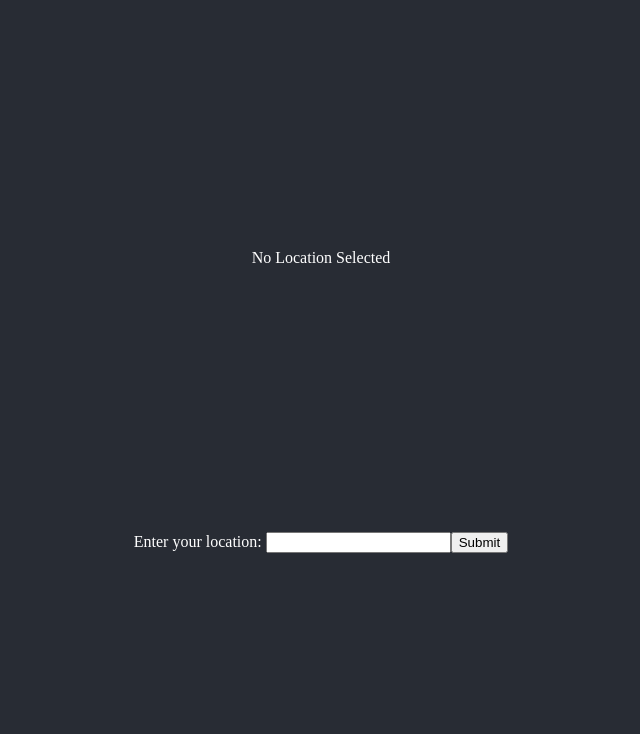
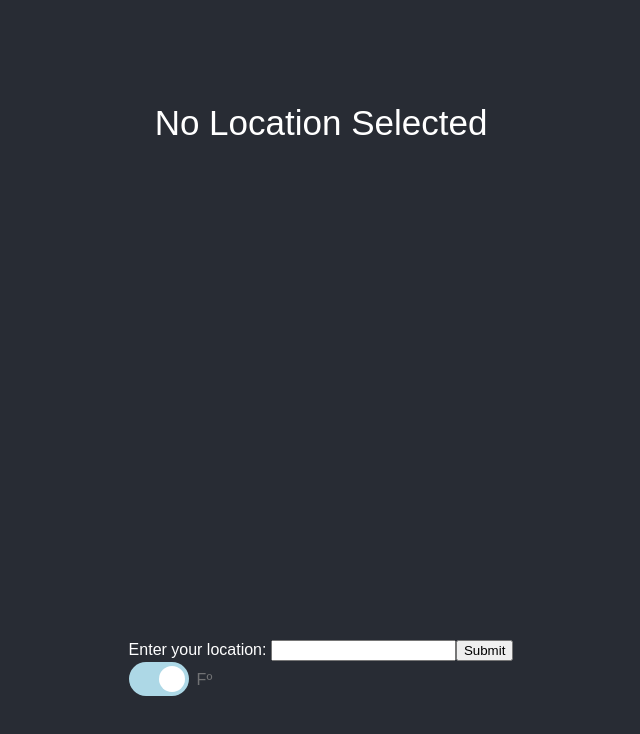
Before and after one commit to mszekalski/Weather-App, a React (Create React App) app: page / in a window 1280 px wide. Shown: the top 734 px of the page, without its empty margins (319-959 px from the left). Built offline with nearby package versions, Linux system fonts and the light colour scheme.

Commit message:
added slider to change temp type

```diff
--- a/src/App.css
+++ b/src/App.css
@@ -49,16 +49,27 @@ img {
 
 .App {
   text-align: center;
+  height: 100%;
+  font-family: Arial, Helvetica, sans-serif;
 }
 
 .content-div {
   background-color: #282c34;
   min-height: 100vh;
+  height: 100%;
   display: flex;
   flex-direction: column;
   align-items: center;
   justify-content: center;
   color: white;
+}
+
+.current-location-container {
+  height: 33%;
+  display: flex;
+  justify-content: center;
+  align-items: center;
+  font-size: 35px;
 }
 
 .day-container {
@@ -80,9 +91,12 @@ img {
 
 .weather-list-container {
   width: 100%;
+  height: 33%;
   display: flex;
   flex-direction: column;
-  height: 250px;
+
+  margin-top: 30px;
+  margin-bottom: 30px;
 }
 
 .day-weather {
@@ -90,11 +104,12 @@ img {
 }
 
 .weather-form-container {
-  height: 100%;
+  height: 33%;
   width: 100%;
-  margin-top: 10px;
+
+  display: flex;
+  justify-content: center;
   align-items: center;
-  justify-content: center;
 }
 
 .weather-form {
--- a/src/App.js
+++ b/src/components/App.js
@@ -1,6 +1,7 @@
 import React, { Component } from "react";
-import logo from "./logo.svg";
-import "./App.css";
+import "../App.css";
+import "../slider.css";
+import WeatherItem from "./weather_item.js";
 
 class App extends Component {
   constructor(props) {
@@ -8,11 +9,12 @@ class App extends Component {
     this.state = {
       search: "",
       forecast: null,
-      currentLocation: null
+      currentLocation: null,
+      celsius: false
     };
     this.handleChange = this.handleChange.bind(this);
     this.handleSubmit = this.handleSubmit.bind(this);
-    // this.renderForecast = this.renderForecast.bind(this);
+    this.handleTempChange = this.handleTempChange.bind(this);
   }
 
   handleChange(event) {
@@ -33,7 +35,6 @@ class App extends Component {
         if (!json.success) {
           console.log("Oh no!");
         } else {
-          console.log(json);
           this.setState({ forecast: json, currentLocation: this.state.search });
         }
       });
@@ -51,32 +52,29 @@ class App extends Component {
     }
   }
 
+  handleTempChange() {
+    return e => {
+      this.setState({ celsius: e.target.checked });
+    };
+  }
+
+  renderSliderText() {
+    if (this.state.celsius === false) {
+      return "Fº";
+    } else {
+      return "Cº";
+    }
+  }
+
   renderForecast(data) {
-    let daysOfTheWeek = {
-      0: "Sunday",
-      1: "Monday",
-      2: "Tuesday",
-      3: "Wednesday",
-      4: "Thursday",
-      5: "Friday",
-      6: "Saturday"
-    };
     return data.response[0].periods.map((day, index) => {
-      let dayOfTheWeek = daysOfTheWeek[new Date(day.dateTimeISO).getDay()];
-      if (index === 0) dayOfTheWeek = "Today";
-
       return (
-        <li key={`day_${index}`} className="day-container">
-          <div className="weather-content-container">
-            <div className="day-name">{dayOfTheWeek}</div>
-            <div>
-              <img src={`https://cdn.aerisapi.com/wxicons/v2/${day.icon}`} />
-            </div>
-            <div className="day-high">High: {day.maxTempF}</div>
-            <div className="day-low">Low: {day.minTempF}</div>
-            <div className="day-weather">{day.weather}</div>
-          </div>
-        </li>
+        <WeatherItem
+          key={index}
+          index={index}
+          dayInfo={day}
+          celsius={this.state.celsius}
+        />
       );
     });
   }
@@ -86,7 +84,9 @@ class App extends Component {
     return (
       <div className="App">
         <div className="content-div">
-          {this.renderCurrentLocation()}
+          <div className="current-location-container">
+            {this.renderCurrentLocation()}
+          </div>
           <div className="weather-list-container">
             <ul className="weather-list">
               {this.state.forecast && this.renderForecast(this.state.forecast)}
@@ -96,12 +96,27 @@ class App extends Component {
             <form className="weather-form" onSubmit={this.handleSubmit}>
               <label htmlFor="location">Enter your location: </label>
               <input
+                className="weather-input"
                 id="location"
                 type="text"
                 value={this.state.search}
                 onChange={this.handleChange}
               />
-              <button type="submit">Submit</button>
+              <button className="weather-input-button" type="submit">
+                Submit
+              </button>
+
+              <div className="slider-div">
+                <label className="switch">
+                  <input
+                    type="checkbox"
+                    checked={this.state.celsius}
+                    onChange={this.handleTempChange()}
+                  />
+                  <span className="slider round" />
+                </label>
+                <div className="slider-text">{this.renderSliderText()}</div>
+              </div>
             </form>
           </div>
         </div>
--- /dev/null
+++ b/src/components/weather_item.js
@@ -0,0 +1,48 @@
+import React from "react";
+
+class WeatherItem extends React.Component {
+  constructor(props) {
+    super(props);
+  }
+
+  render() {
+    let daysOfTheWeek = {
+      0: "Sunday",
+      1: "Monday",
+      2: "Tuesday",
+      3: "Wednesday",
+      4: "Thursday",
+      5: "Friday",
+      6: "Saturday"
+    };
+    let dayOfTheWeek =
+      daysOfTheWeek[new Date(this.props.dayInfo.dateTimeISO).getDay()];
+    if (this.props.index === 0) dayOfTheWeek = "Today";
+    let minTemp = this.props.dayInfo.minTempF;
+    let maxTemp = this.props.dayInfo.maxTempF;
+    let conditions = this.props.dayInfo.weather;
+    if (this.props.celsius === true) {
+      minTemp = this.props.dayInfo.minTempC;
+      maxTemp = this.props.dayInfo.maxTempC;
+    }
+    return (
+      <li className="day-container">
+        <div className="weather-content-container">
+          <div className="day-name">{dayOfTheWeek}</div>
+          <div>
+            <img
+              src={`https://cdn.aerisapi.com/wxicons/v2/${
+                this.props.dayInfo.icon
+              }`}
+            />
+          </div>
+          <div className="day-high">High: {maxTemp}</div>
+          <div className="day-low">Low: {minTemp}</div>
+          <div className="day-weather">{conditions}</div>
+        </div>
+      </li>
+    );
+  }
+}
+
+export default WeatherItem;
--- /dev/null
+++ b/src/slider.css
@@ -0,0 +1,83 @@
+.switch {
+  position: relative;
+  display: inline-block;
+  width: 60px;
+  height: 34px;
+}
+
+.switch input {
+  display: none;
+}
+
+.slider {
+  position: absolute;
+  cursor: pointer;
+  top: 0;
+  left: 0;
+  right: 0;
+  bottom: 0;
+  background-color: lightblue;
+  -webkit-transition: 0.1s;
+  transition: 0.1s;
+}
+
+.slider:before {
+  position: absolute;
+  content: "";
+  height: 26px;
+  width: 26px;
+  right: 4px;
+  bottom: 4px;
+  background-color: white;
+  -webkit-transition: 0.1s;
+  transition: 0.1s;
+}
+
+input:checked + .slider {
+  background-color: red;
+}
+
+input:focus + .slider {
+  box-shadow: 0 0 1px red;
+}
+
+input:checked + .slider:before {
+  -webkit-transform: translateX(-26px);
+  -ms-transform: translateX(-26px);
+  transform: translateX(-26px);
+}
+
+.slider.round {
+  border-radius: 34px;
+}
+
+.slider.round:before {
+  border-radius: 50%;
+}
+
+.slider-div {
+  display: flex;
+  margin-bottom: 1rem;
+}
+
+.channel-form-input-label {
+  margin: 0 0 0.25rem;
+  font-weight: 700;
+  line-height: 1.5;
+  font-size: 1rem;
+  text-align: left;
+  color: #2c2d30;
+  display: flex;
+}
+
+.channel-form-optional {
+  color: #717274;
+  font-weight: 400;
+}
+
+.slider-text {
+  margin-left: 8px;
+  line-height: 2.3;
+  font-size: 1rem;
+  color: #717274;
+}
```
Also changed, not shown: src/index.js (+6 -6 lines), 1 other file (tests, documents, lock files or other folders).
